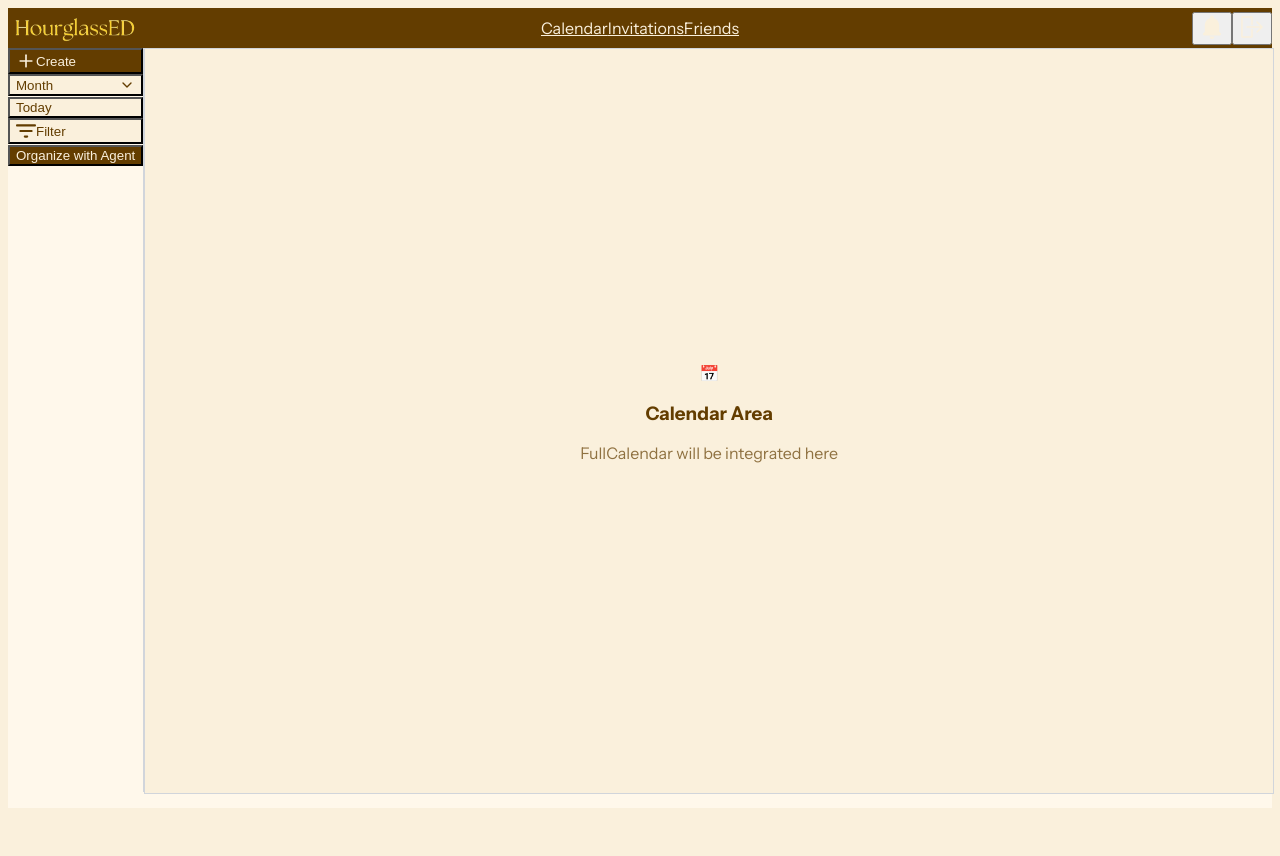
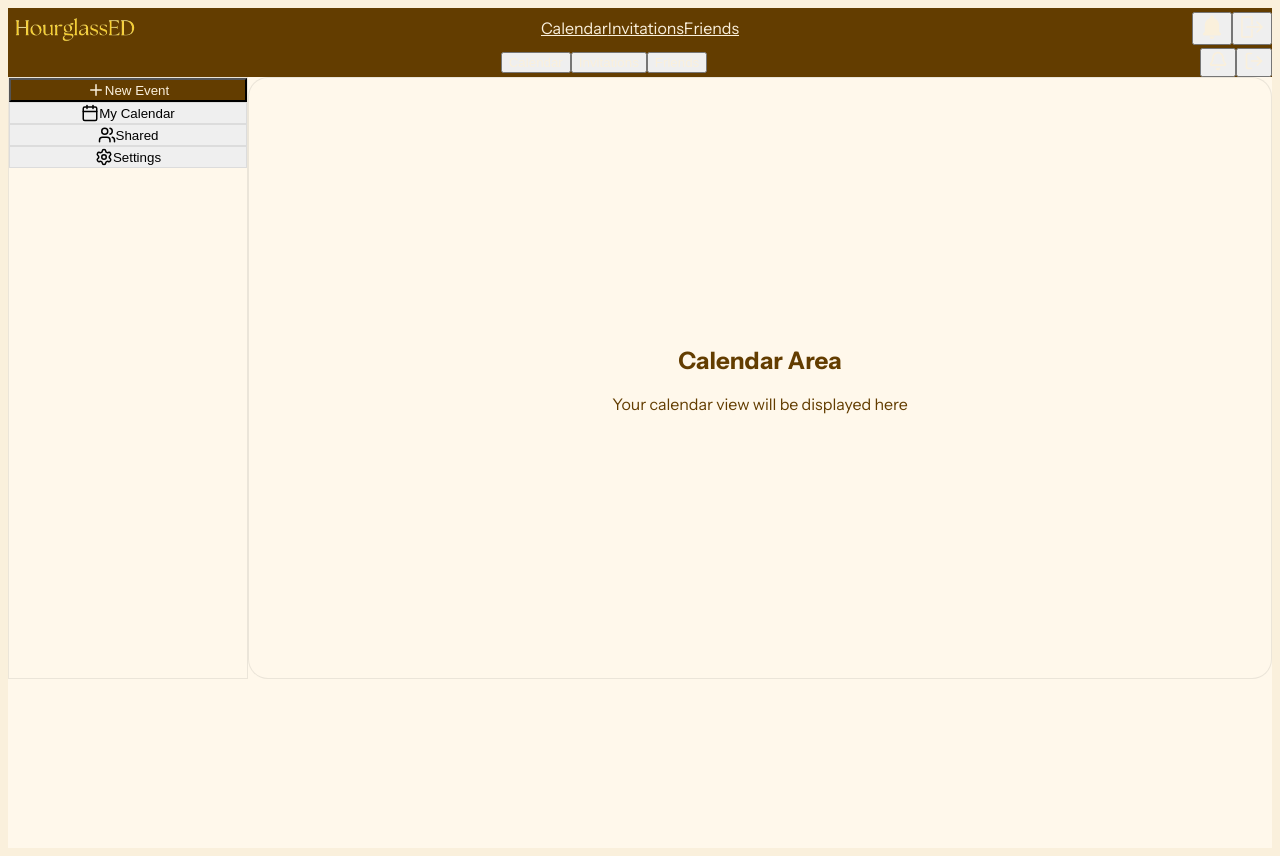
Before and after one commit to ShamsJarrar/HourglassED, a Next.js app in the folder frontend/: page /calendar in a window 1280 px wide. Before the commit the page ends 816 px from the top, so only its background shows below. Built offline with nearby package versions, Linux system fonts and the light colour scheme.

Commit message:
Fixed folder structure missup, but yet frontend implementation is very ugly :)

```diff
--- /dev/null
+++ b/frontend/src/app/(dashboard)/calendar/page.tsx
@@ -0,0 +1,11 @@
+import ToolsRail from '@/components/ToolsRail';
+import CalendarSurface from '@/components/CalendarSurface';
+
+export default function CalendarPage() {
+  return (
+    <>
+      <ToolsRail />
+      <CalendarSurface />
+    </>
+  );
+}
--- /dev/null
+++ b/frontend/src/app/(dashboard)/layout.tsx
@@ -0,0 +1,18 @@
+import Navbar from '@/components/Navbar';
+
+export default function DashboardLayout({
+  children,
+}: {
+  children: React.ReactNode;
+}) {
+  return (
+    <div className="min-h-screen bg-[var(--surface)]">
+      <Navbar />
+      <main className="p-6">
+        <div className="grid grid-cols-[240px_1fr] gap-4">
+          {children}
+        </div>
+      </main>
+    </div>
+  );
+}
--- a/frontend/src/app/globals.css
+++ b/frontend/src/app/globals.css
@@ -17,6 +17,12 @@
   --color-cream-dark: #f5e6c8;     /* Slightly darker cream */
   --color-cream-light: #fff8eb;    /* Very light cream */
   --color-white: #ffffff;          /* Pure white */
+
+  /* Calendar Design Tokens */
+  --brand: #633D00;
+  --text-on-brand: #FAF0DC;
+  --surface: #FFF8EB;
+  --border-muted: rgba(0,0,0,.08);
 
   /* Semantic Colors */
   --color-background: #faf0dc;     /* Main background */
--- /dev/null
+++ b/frontend/src/components/CalendarSurface.tsx
@@ -0,0 +1,12 @@
+'use client';
+
+export default function CalendarSurface() {
+  return (
+    <div className="bg-[var(--surface)] border border-[var(--border-muted)] rounded-[20px] p-6 flex items-center justify-center min-h-[600px]">
+      <div className="text-center text-gray-500">
+        <h2 className="text-2xl font-medium mb-2">Calendar Area</h2>
+        <p className="text-gray-400">Your calendar view will be displayed here</p>
+      </div>
+    </div>
+  );
+}
--- /dev/null
+++ b/frontend/src/components/Navbar.tsx
@@ -0,0 +1,35 @@
+'use client';
+
+import { Bell, LogOut } from 'lucide-react';
+
+export default function Navbar() {
+  return (
+    <nav className="h-16 bg-[var(--brand)] text-[var(--text-on-brand)] flex items-center justify-between px-6">
+      {/* Left side - could be logo/brand */}
+      <div></div>
+
+      {/* Center - Navigation tabs */}
+      <div className="flex items-center space-x-8">
+        <button className="text-[var(--text-on-brand)] hover:opacity-80 transition-opacity">
+          Calendar
+        </button>
+        <button className="text-[var(--text-on-brand)] hover:opacity-80 transition-opacity">
+          Invitations
+        </button>
+        <button className="text-[var(--text-on-brand)] hover:opacity-80 transition-opacity">
+          Friends
+        </button>
+      </div>
+
+      {/* Right side - Bell and Logout */}
+      <div className="flex items-center space-x-4">
+        <button className="text-[var(--text-on-brand)] hover:opacity-80 transition-opacity">
+          <Bell size={20} />
+        </button>
+        <button className="text-[var(--text-on-brand)] hover:opacity-80 transition-opacity">
+          <LogOut size={20} />
+        </button>
+      </div>
+    </nav>
+  );
+}
--- /dev/null
+++ b/frontend/src/components/ToolsRail.tsx
@@ -0,0 +1,33 @@
+'use client';
+
+import { Plus, Calendar, Settings, Users } from 'lucide-react';
+
+export default function ToolsRail() {
+  return (
+    <div className="w-60 bg-[var(--surface)] border border-[var(--border-muted)] p-4 rounded-lg">
+      {/* Primary Action Button */}
+      <button className="w-full h-12 bg-[var(--brand)] text-[var(--text-on-brand)] rounded-xl flex items-center justify-center gap-2 shadow-sm hover:shadow-md transition-shadow mb-4">
+        <Plus size={18} />
+        <span>New Event</span>
+      </button>
+
+      {/* Secondary Buttons */}
+      <div className="space-y-2">
+        <button className="w-full h-12 bg-white border border-[var(--border-muted)] text-gray-700 rounded-xl flex items-center justify-center gap-2 hover:bg-gray-50 transition-colors">
+          <Calendar size={18} />
+          <span>My Calendar</span>
+        </button>
+
+        <button className="w-full h-12 bg-white border border-[var(--border-muted)] text-gray-700 rounded-xl flex items-center justify-center gap-2 hover:bg-gray-50 transition-colors">
+          <Users size={18} />
+          <span>Shared</span>
+        </button>
+
+        <button className="w-full h-12 bg-white border border-[var(--border-muted)] text-gray-700 rounded-xl flex items-center justify-center gap-2 hover:bg-gray-50 transition-colors">
+          <Settings size={18} />
+          <span>Settings</span>
+        </button>
+      </div>
+    </div>
+  );
+}
```
Also changed, not shown: 1 other file (tests, documents, lock files or other folders).
